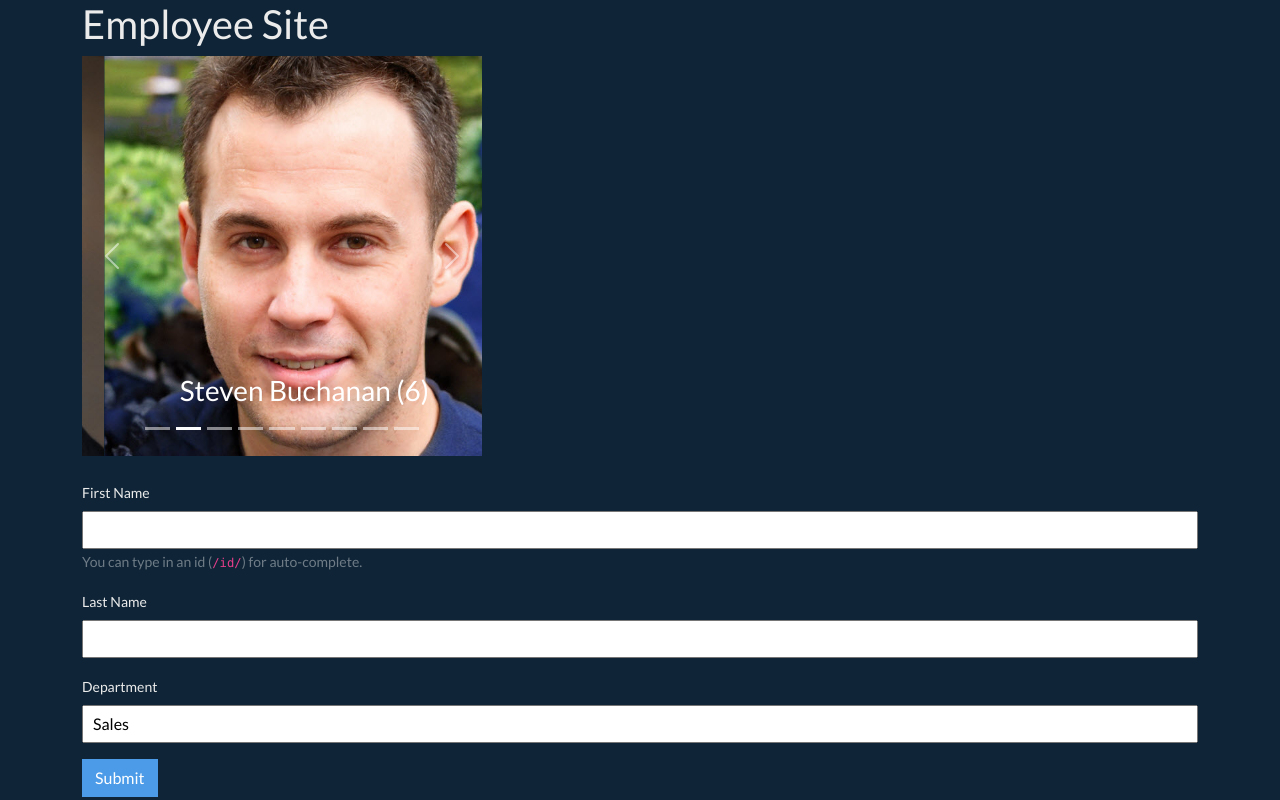
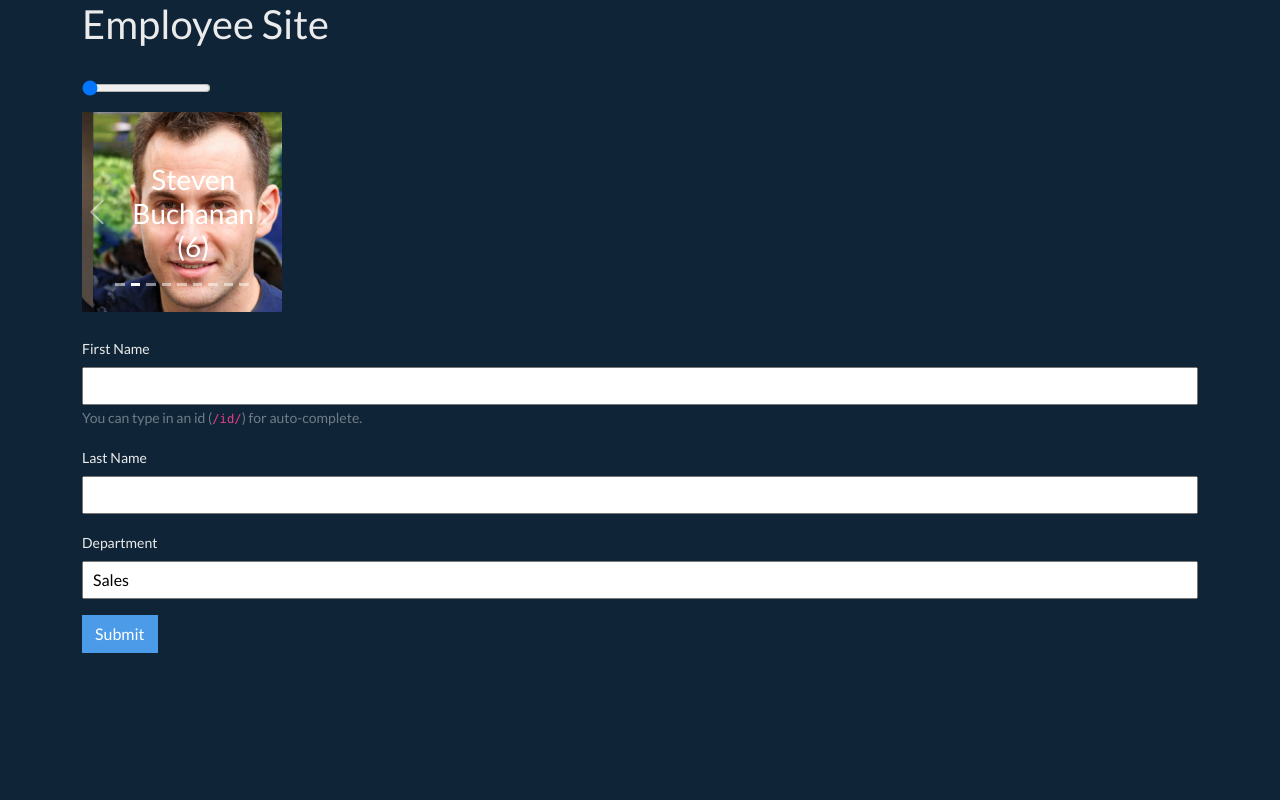
Before and after one commit to edwardtanguay/live-coding-vite-bootstrap-json-server, a React (Vite) app: page / in a window 1280 px wide. Built offline with nearby package versions, Linux system fonts and the light colour scheme; data requests are answered from the project's data file.

Commit message:
slider is in

```diff
--- a/src/components/Employees.jsx
+++ b/src/components/Employees.jsx
@@ -36,6 +36,10 @@ export const Employees = () => {
 
 	return (
 		<>
+			<div className="app-slider-area">
+				<input type="range" min="100" max="500"/>
+			</div>
+
 			<Carousel className="app-carousel">
 				{employees.map(employee => {
 					return (
--- a/src/styles/App.css
+++ b/src/styles/App.css
@@ -1,5 +1,5 @@
 .app-carousel {
-	max-width: 400px;
+	max-width: 200px;
 }
 
 .app-input {
@@ -17,3 +17,7 @@
 .app-text-danger {
 	color: red !important;
 }
+
+.app-slider-area {
+	margin: 30px 0 10px 0;
+}
```
Also changed, not shown: dev/notes.txt.
